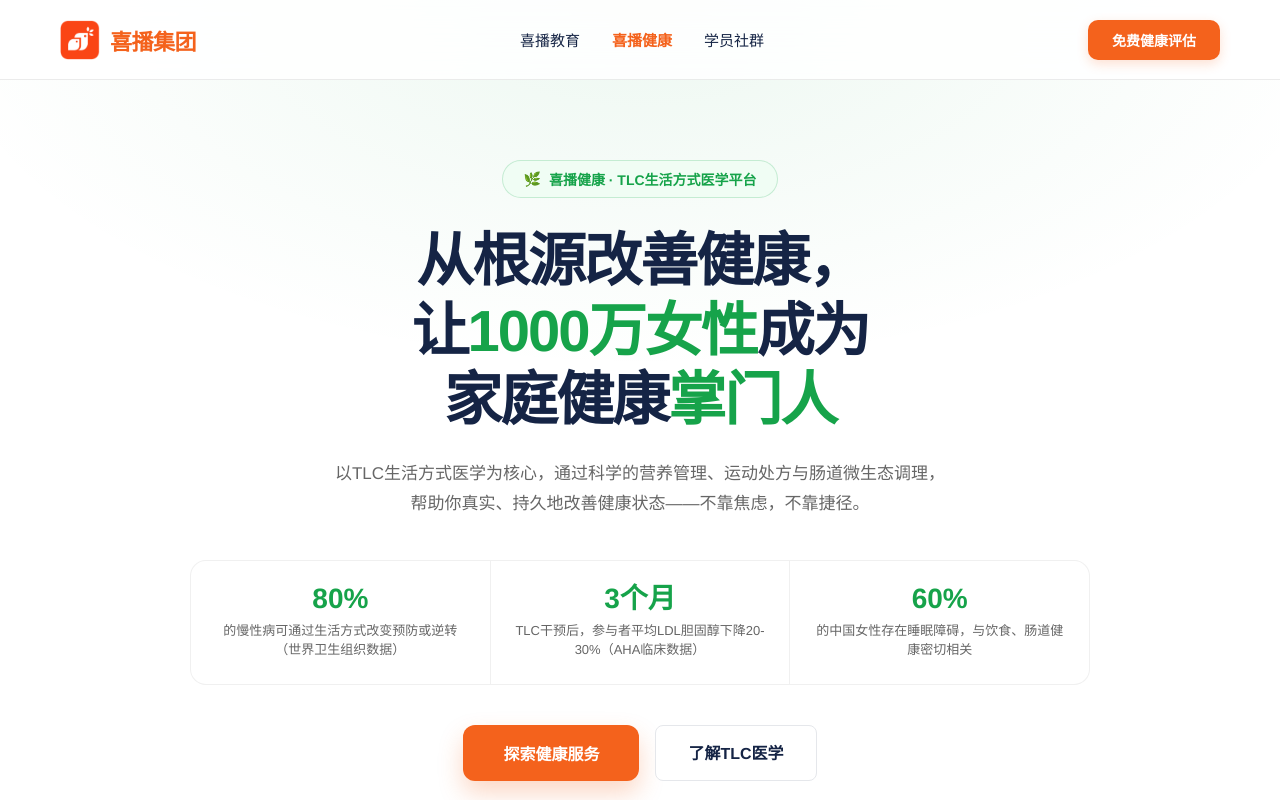
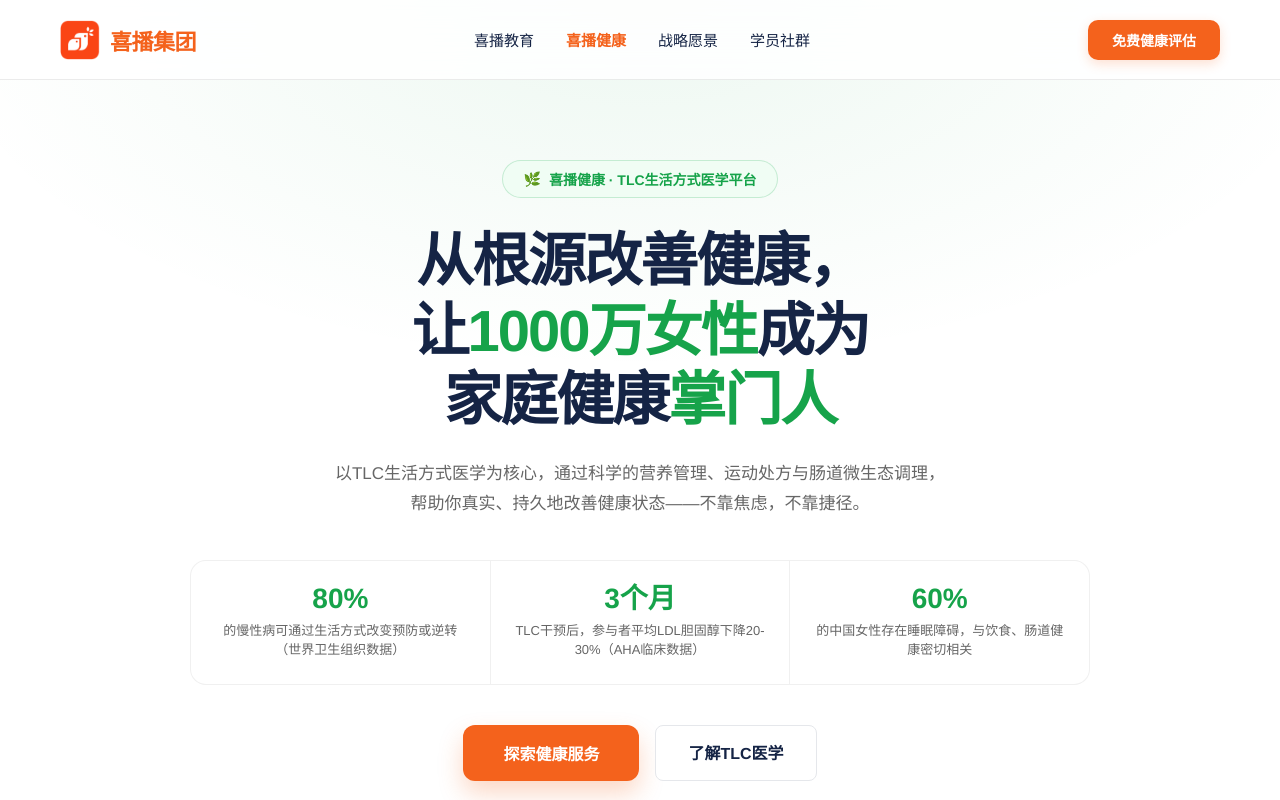
Before and after one commit to xibojituan-svg/xiboweb, a Next.js app: page /health in a window 1280 px wide. Shown: the top 800 px of the page. Built offline with nearby package versions, Linux system fonts and the light colour scheme.

Commit message:
fix: 统一全站导航条，喜播教育/健康页补充战略愿景链接

```diff
--- a/src/app/education/page.tsx
+++ b/src/app/education/page.tsx
@@ -146,6 +146,7 @@ export default function EducationPage() {
                                     喜播教育
                                 </a>
                                 <a href={`${basePath}/health`}>喜播健康</a>
+                                <a href={`${basePath}/vision`}>战略愿景</a>
                                 <a href={`${basePath}/community`}>学员社群</a>
                             </div>
                             <a href="https://m.xibojiaoyu.com" className={styles.btnPrimaryNav} target="_blank" rel="noopener noreferrer">
--- a/src/app/health/page.tsx
+++ b/src/app/health/page.tsx
@@ -167,6 +167,7 @@ export default function HealthPage() {
                                 <a href={`${basePath}/health`} style={{ color: "var(--primary)", fontWeight: 700 }}>
                                     喜播健康
                                 </a>
+                                <a href={`${basePath}/vision`}>战略愿景</a>
                                 <a href={`${basePath}/community`}>学员社群</a>
                             </div>
                             <a href="#contact" className={styles.btnPrimaryNav}>
```
